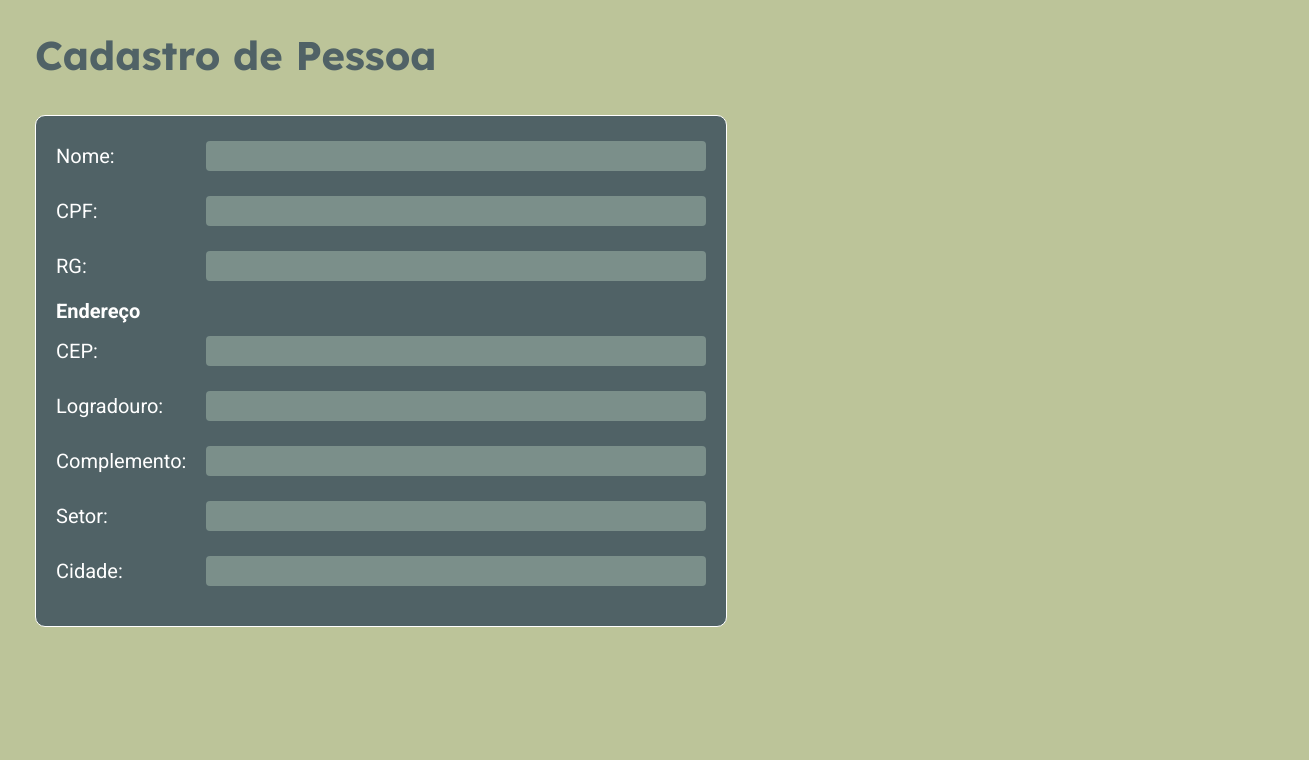
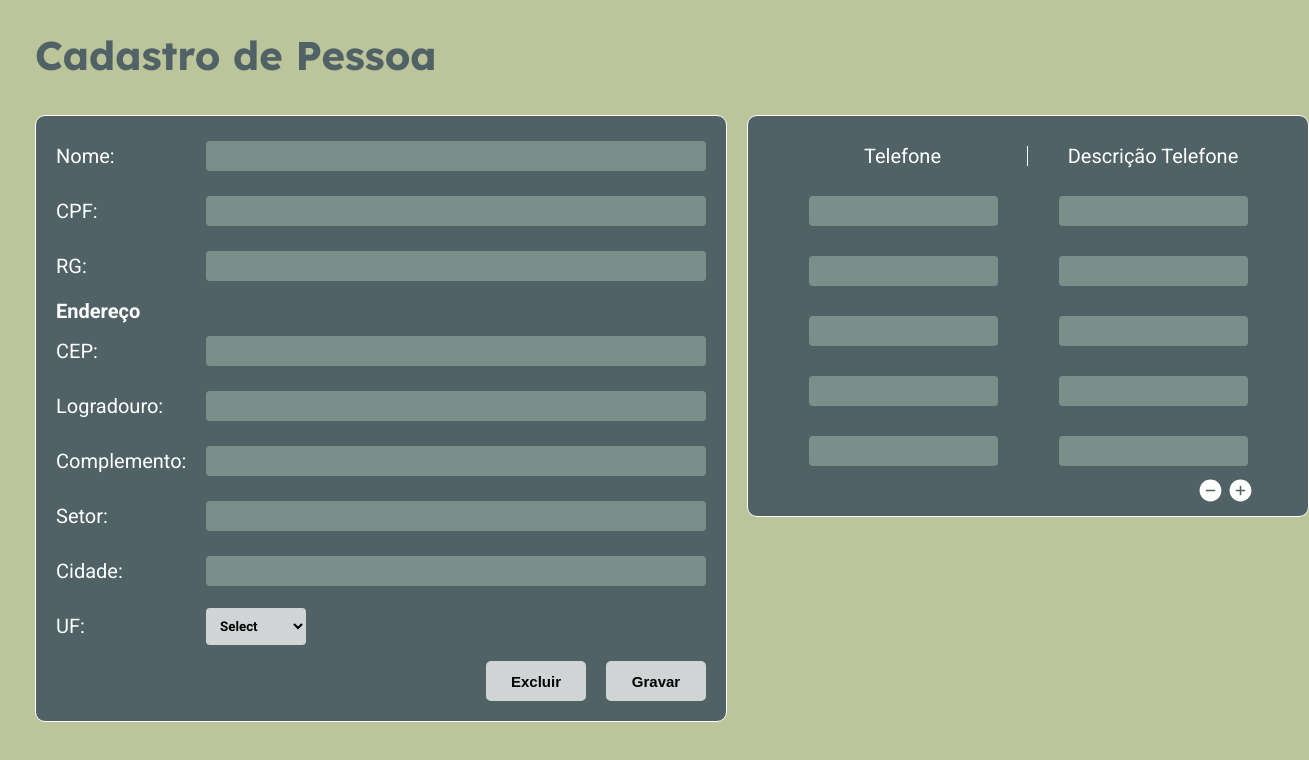
Before and after one commit to matheusnamorim/TestePHP, a React (Create React App) app in the folder front-end/: page / in a window 1280 px wide. Shown: the top 760 px of the page, 1309 px wide, since content can reach past the window. Built offline with nearby package versions, Linux system fonts and the light colour scheme.

Commit message:
feat: phones section

```diff
--- a/front-end/src/components/App.js
+++ b/front-end/src/components/App.js
@@ -2,6 +2,9 @@ import GlobalStyles from "../styles/globalStyles";
 import styled from "styled-components";
 import Form from "../styles/Form";
 import Input from "./Input";
+import { AiFillPlusCircle, AiFillMinusCircle } from 'react-icons/ai';
+import { useState } from "react";
+import PhoneInput from "./PhoneInput";
 
 const names = [
   {type: 'Nome:', name: 'name'},
@@ -12,9 +15,23 @@ const names = [
   {type: 'Complemento:', name: 'complement'},
   {type: 'Setor:', name: 'sector'},
   {type: 'Cidade:', name: 'city'},
+];
+
+const UFs = [
+  'Select',  'AC', 'AL', 'AP', 'AM', 'BA', 'CE', 'DF', 'ES', 'GO', 'MA', 'MT', 'MS', 'MG', 'PA', 'PB', 'PR', 'PE', 'PI', 'RJ', 'RN', 'RS', 'RO', 'RR', 'SC', 'SP', 'SE', 'TO'
 ]
 
 export default function App() {
+  const [phoneArray, setPhoneArray] = useState([1, 2, 3, 4, 5]);
+
+  function removePhones(){
+    if(phoneArray.length >= 5){
+      const arr = [...phoneArray];
+      arr.pop();
+      setPhoneArray([...arr]);
+    }
+  }
+
   return (
     <>
       <GlobalStyles />
@@ -22,7 +39,30 @@ export default function App() {
       <Container>
         <Form>
           {names.map((value, index) => <Input key={index} type={value.type} name={value.name}/>)}
+          <div>
+            <p>UF:</p>
+            <select>
+              {UFs.map((value, index) => <option value={value} key={index}>{value}</option>)}
+            </select>
+          </div>
+          <span>
+            <button>Excluir</button>
+            <button>Gravar</button>
+          </span>
         </Form>
+        <Phones>
+          <div>
+            <h1>Telefone</h1>
+            <h1>Descrição Telefone</h1>
+          </div>
+          {phoneArray.map((value, index) => <PhoneInput key={index} num={value}/>)}
+          <Minus onClick={() => removePhones()}>
+            <AiFillMinusCircle color="#fff" size="25px"/>
+          </Minus>
+          <Plus onClick={() => setPhoneArray([...phoneArray, phoneArray[phoneArray.length-1]+1])}>
+            <AiFillPlusCircle color="#fff" size="25px"/>
+          </Plus>
+        </Phones>
       </Container>
     </>
   )
@@ -38,5 +78,51 @@ const Tilte = styled.h1`
 
 const Container = styled.div`
   display: flex;
-  justify-content: space-between;
 `;
+
+const Phones = styled.div`
+  position: relative;
+  display: flex;
+  flex-direction: column;
+  height: 100%;
+  border-radius: 10px;
+  padding: 20px 20px 40px 20px;
+  margin-left: 20px;
+  background-color: #506266;
+  border: 1px solid #fff;
+
+  & h1:nth-child(1){
+    border-right: 1px solid #fff;
+  }
+
+  div{
+    min-width: 250px;
+    padding: 10px;
+    display: flex;
+    align-items: center;
+  }
+
+  h1{
+    font-family: 'Roboto', sans-serif;
+    min-width: 250px;
+    text-align: center;
+    font-size: 20px;
+    font-weight: 400;
+    color: #FFF;
+  }
+
+`;
+
+const Plus = styled.span`
+  position: absolute;
+  bottom: 10px;
+  right: 55px;
+  cursor: pointer;
+`;
+
+const Minus = styled.span`
+  position: absolute;
+  bottom: 10px;
+  right: 85px;
+  cursor: pointer;
+`;
--- /dev/null
+++ b/front-end/src/components/PhoneInput.js
@@ -0,0 +1,25 @@
+import styled from "styled-components";
+
+export default function PhoneInput({num}) {
+  return (
+    <Wrapper>
+      <input type="text" name={`phone${num}`}/>
+      <input type="text" name={`description${num}`}/>
+    </Wrapper>
+  )
+}
+
+const Wrapper = styled.div`
+  display: flex;
+  justify-content: space-around;
+  align-items: center;
+
+  input{
+    margin-top: 10px;
+    height: 30px;
+    border-radius: 4px;
+    border: none;
+    padding-left: 10px;
+    background-color: #7b8f8a;
+  }
+`;
--- a/front-end/src/styles/Form.js
+++ b/front-end/src/styles/Form.js
@@ -6,7 +6,8 @@ export default function Form({children}) {
 
 const Wrapper = styled.form`
   border-radius: 10px;
-  font-family: 'Roboto', sans-serif;
+  max-height: 610px;
+  font-family:'Roboto', sans-serif;
   padding: 20px;
   background-color: #506266;
   border: 1px solid #fff;
@@ -40,4 +41,37 @@ const Wrapper = styled.form`
     margin-bottom: 10px;
     color: #FFF;
   }
+
+  select{
+    border-radius: 4px;
+    width: 100px;
+    padding: 10px;
+    background-color: #d0d4d4;
+    border: none;
+    font-family: 'Roboto', sans-serif;
+    font-weight: 700;
+    cursor: pointer;
+  }
+
+  option{
+    font-family: 'Roboto', sans-serif;
+  }
+
+  button{
+    border: none;
+    border-radius: 5px;
+    height: 40px;
+    min-width: 100px;
+    background-color: #d0d4d4;
+    cursor: pointer;
+    font-size: 15px;
+    font-weight: 700;
+    margin-left: 20px;
+  }
+
+  span{
+    display: flex;
+    justify-content: flex-end;
+    width: 100%;
+  }
 `;
```
